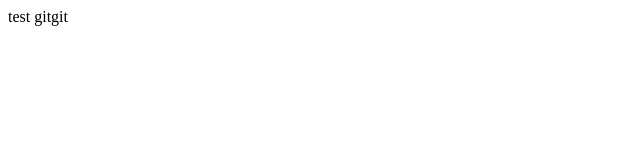
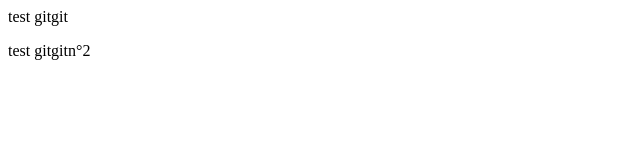
Before and after one commit to Ishtarsu-1/testgit, a plain HTML site: page index.html in a window 1280 px wide. Shown: the full height of the page, 0-640 px from the left. Drawn offline with Linux system fonts and the light colour scheme.

Commit message:
deuxieme test

```diff
--- a/index.html
+++ b/index.html
@@ -6,5 +6,6 @@
 </head>
 <body>
     <p>test gitgit</p>
+    <p>test gitgitn°2</p>
 </body>
 </html>
```
